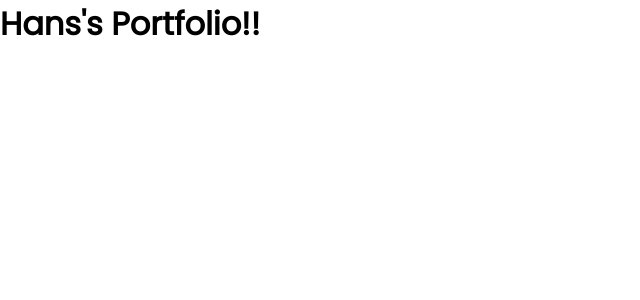
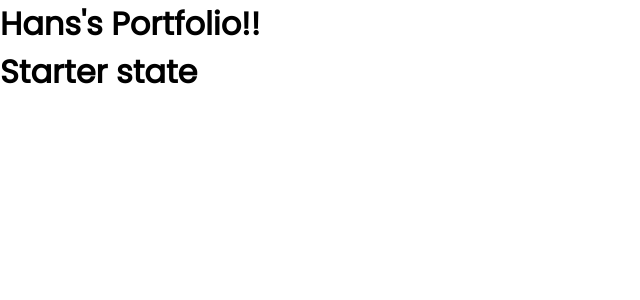
Before and after one commit to iHansy/responsive-portfolio, a React (Create React App) app: page / in a window 1280 px wide. Shown: the top 300 px of the page, without its empty margins (0-640 px from the left). Built offline with nearby package versions, Linux system fonts and the light colour scheme.

Commit message:
put header component in app.js

```diff
--- a/src/App.js
+++ b/src/App.js
@@ -1,12 +1,12 @@
 import './App.css';
+import Header from './components/Header.js';
 
 function App() {
   return (
     <>
       <div className="app">
-        <header className="app-header">
         <h1>Hans's Portfolio!!</h1>
-        </header>
+        <Header/>
       </div>
     </>
   );
```
Also changed, not shown: 1 other file (tests, documents, lock files or other folders).
